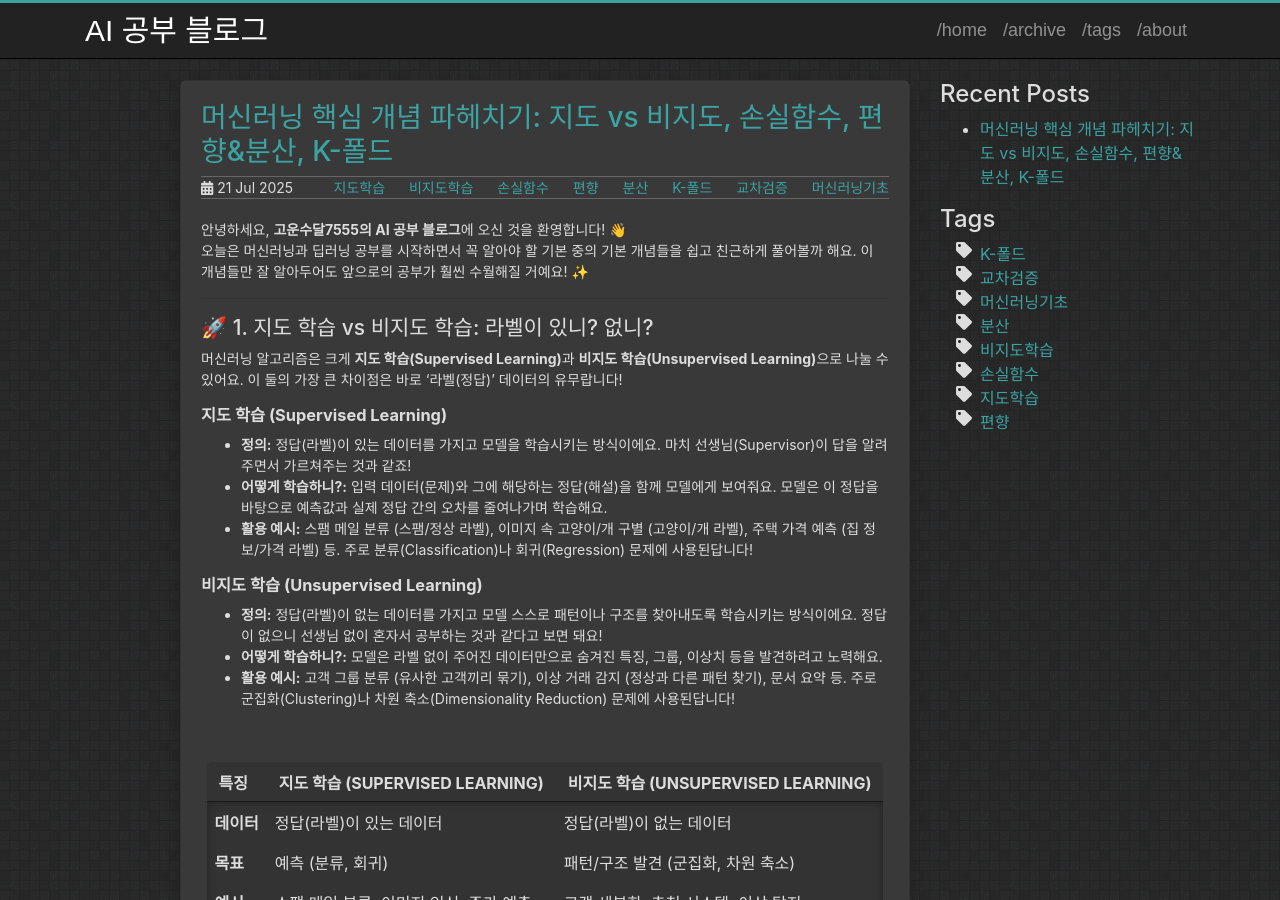
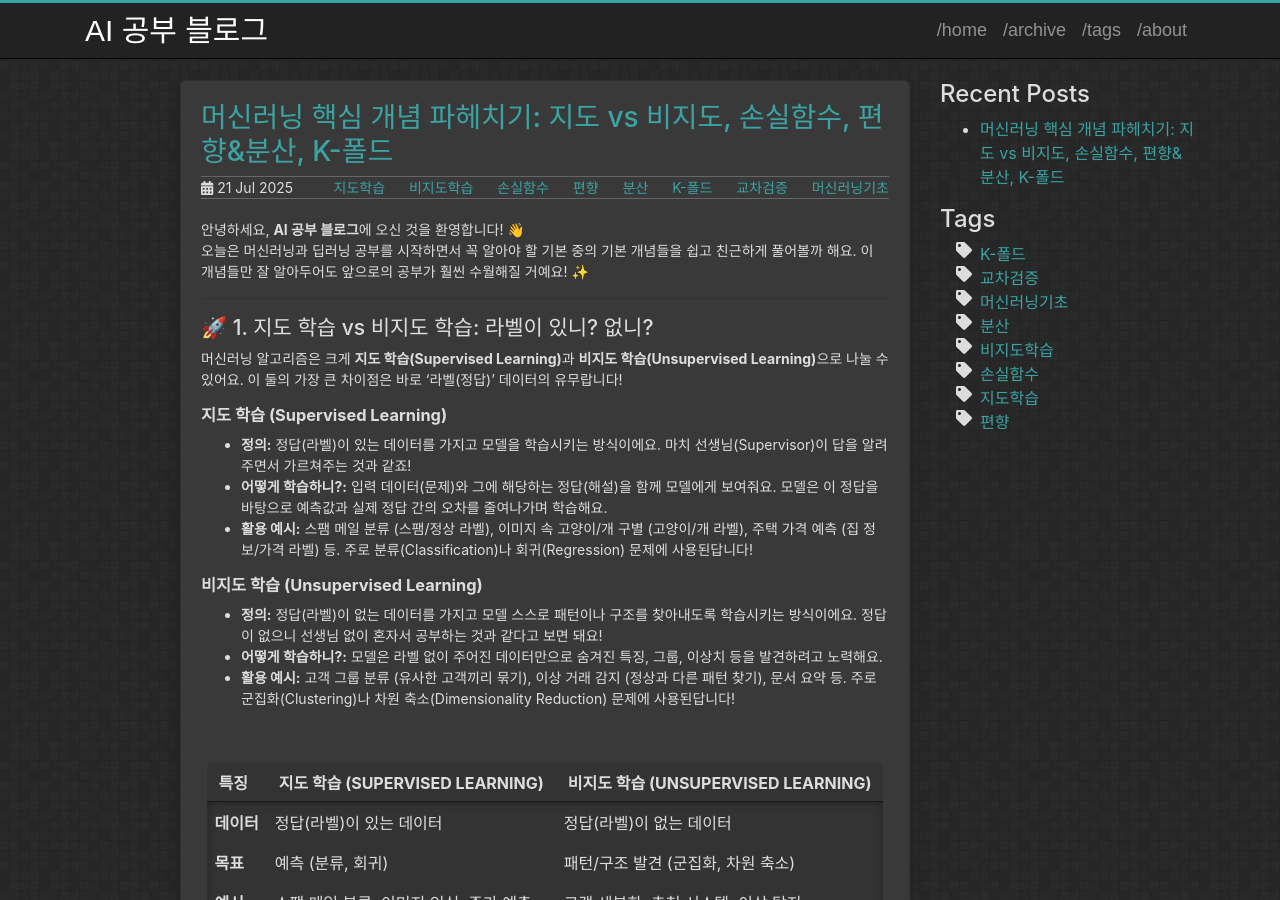
Before and after one commit to Lee-keonhee/Lee-keonhee.github.io, a Jekyll site: the page built from _posts/2025-07-20-weekly_2.md, in a window 1280 px wide and 900 px high. Built offline with Jekyll 4.4.1, drawn with Linux system fonts in a browser that asks for light colours.

Commit message:
Update 2025-07-20-weekly_2.md

```diff
--- a/_posts/2025-07-20-weekly_2.md
+++ b/_posts/2025-07-20-weekly_2.md
@@ -4,11 +4,9 @@ title:  "머신러닝 핵심 개념 파헤치기: 지도 vs 비지도, 손실함
 date:   2025-07-21 09:00:00 +0900
 categories: [머신러닝, 인공지능, 데이터과학]
 tags: [지도학습, 비지도학습, 손실함수, 편향, 분산, K-폴드, 교차검증, 머신러닝기초]
-author: 고운수달7555
-mermaid: true # 혹시 Mermaid 다이어그램 쓸 거면 이거 추가!
 ---
 
-안녕하세요, **고운수달7555의 AI 공부 블로그**에 오신 것을 환영합니다! 👋
+안녕하세요, **AI 공부 블로그**에 오신 것을 환영합니다! 👋
 오늘은 머신러닝과 딥러닝 공부를 시작하면서 꼭 알아야 할 기본 중의 기본 개념들을 쉽고 친근하게 풀어볼까 해요. 이 개념들만 잘 알아두어도 앞으로의 공부가 훨씬 수월해질 거예요! ✨
 
 ---
```
